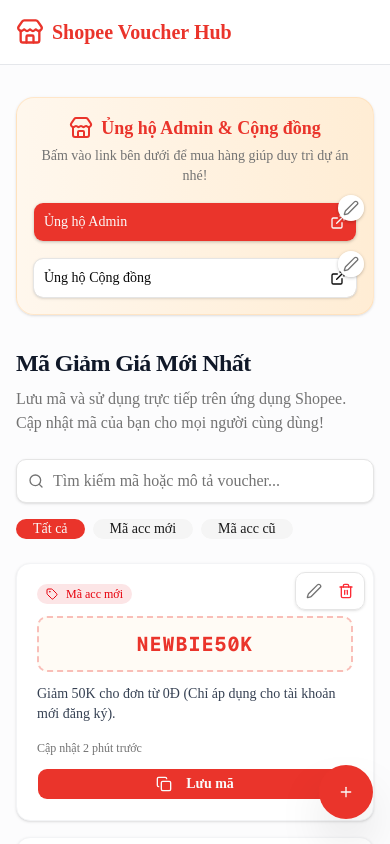
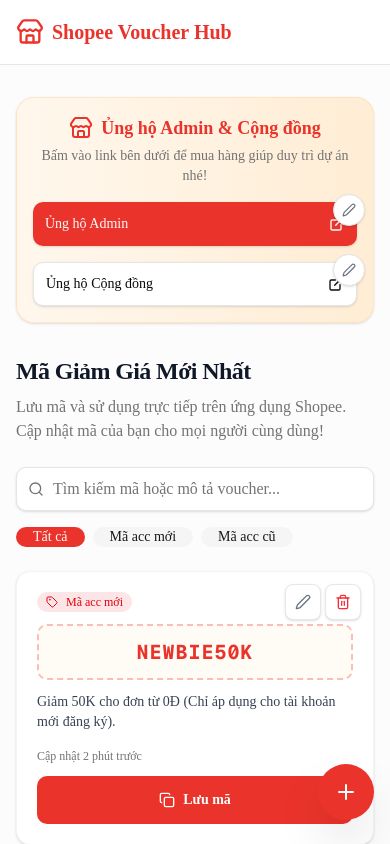
Before and after one commit to hahoangtuanhung-hust/Visualize-aff, a Next.js app: page / in a window 390 px wide. Shown: the top 844 px of the page. Built offline with nearby package versions, Linux system fonts and the light colour scheme; no server answers; the database is empty.

Commit message:
fix: old iOS compatibility - hex color fallback, native buttons, 44px touch targets, no backdrop-blur

```diff
--- a/app/globals.css
+++ b/app/globals.css
@@ -49,6 +49,44 @@
 }
 
 :root {
+  /* Hex fallbacks for browsers that don't support oklch (Safari < 15.4) */
+  --background: #ffffff;
+  --foreground: #171717;
+  --card: #ffffff;
+  --card-foreground: #171717;
+  --popover: #ffffff;
+  --popover-foreground: #171717;
+  --primary: #ee4d2d;
+  --primary-foreground: #fafafa;
+  --secondary: #f5f5f5;
+  --secondary-foreground: #262626;
+  --muted: #f5f5f5;
+  --muted-foreground: #737373;
+  --accent: #f5f5f5;
+  --accent-foreground: #262626;
+  --destructive: #e53e3e;
+  --border: #e5e5e5;
+  --input: #e5e5e5;
+  --ring: #a3a3a3;
+  --chart-1: #d4d4d4;
+  --chart-2: #737373;
+  --chart-3: #525252;
+  --chart-4: #404040;
+  --chart-5: #262626;
+  --radius: 0.625rem;
+  --sidebar: #fafafa;
+  --sidebar-foreground: #171717;
+  --sidebar-primary: #262626;
+  --sidebar-primary-foreground: #fafafa;
+  --sidebar-accent: #f5f5f5;
+  --sidebar-accent-foreground: #262626;
+  --sidebar-border: #e5e5e5;
+  --sidebar-ring: #a3a3a3;
+}
+
+/* oklch overrides for modern browsers */
+@supports (color: oklch(1 0 0)) {
+  :root {
     --background: oklch(1 0 0);
     --foreground: oklch(0.145 0 0);
     --card: oklch(1 0 0);
@@ -72,7 +110,6 @@
     --chart-3: oklch(0.439 0 0);
     --chart-4: oklch(0.371 0 0);
     --chart-5: oklch(0.269 0 0);
-  --radius: 0.625rem;
     --sidebar: oklch(0.985 0 0);
     --sidebar-foreground: oklch(0.145 0 0);
     --sidebar-primary: oklch(0.205 0 0);
@@ -82,7 +119,44 @@
     --sidebar-border: oklch(0.922 0 0);
     --sidebar-ring: oklch(0.708 0 0);
   }
+}
 
+.dark {
+  /* Hex fallbacks for dark mode */
+  --background: #171717;
+  --foreground: #fafafa;
+  --card: #262626;
+  --card-foreground: #fafafa;
+  --popover: #262626;
+  --popover-foreground: #fafafa;
+  --primary: #ee4d2d;
+  --primary-foreground: #fafafa;
+  --secondary: #262626;
+  --secondary-foreground: #fafafa;
+  --muted: #262626;
+  --muted-foreground: #a3a3a3;
+  --accent: #262626;
+  --accent-foreground: #fafafa;
+  --destructive: #ef5350;
+  --border: rgba(255, 255, 255, 0.1);
+  --input: rgba(255, 255, 255, 0.15);
+  --ring: #737373;
+  --chart-1: #d4d4d4;
+  --chart-2: #737373;
+  --chart-3: #525252;
+  --chart-4: #404040;
+  --chart-5: #262626;
+  --sidebar: #262626;
+  --sidebar-foreground: #fafafa;
+  --sidebar-primary: #60a5fa;
+  --sidebar-primary-foreground: #fafafa;
+  --sidebar-accent: #262626;
+  --sidebar-accent-foreground: #fafafa;
+  --sidebar-border: rgba(255, 255, 255, 0.1);
+  --sidebar-ring: #737373;
+}
+
+@supports (color: oklch(1 0 0)) {
   .dark {
     --background: oklch(0.145 0 0);
     --foreground: oklch(0.985 0 0);
@@ -116,6 +190,7 @@
     --sidebar-border: oklch(1 0 0 / 10%);
     --sidebar-ring: oklch(0.556 0 0);
   }
+}
 
 @layer base {
   * {
@@ -127,4 +202,39 @@
   html {
     @apply font-sans;
   }
+
+  /* ===== OLD DEVICE COMPATIBILITY FIXES ===== */
+
+  /* Ensure all buttons and clickable elements have proper touch targets (>= 44px) */
+  button,
+  [role="button"],
+  a,
+  input,
+  select,
+  textarea {
+    -webkit-tap-highlight-color: transparent;
+    touch-action: manipulation;
+    min-height: 44px;
+    min-width: 44px;
   }
+
+  /* Exception: icon-only buttons can be smaller but still need 44px touch area */
+  button[data-slot="button"] {
+    position: relative;
+  }
+
+  /* Fix backdrop-filter not working on old Safari */
+  .backdrop-blur-sm {
+    -webkit-backdrop-filter: blur(4px);
+  }
+
+  /* Flexbox gap fallback for old Safari (<14.1) */
+  @supports not (gap: 1px) {
+    .gap-1 > * + * { margin-left: 0.25rem; }
+    .gap-2 > * + * { margin-left: 0.5rem; }
+    .gap-4 > * + * { margin-left: 1rem; }
+    .flex-col.gap-1 > * + * { margin-left: 0; margin-top: 0.25rem; }
+    .flex-col.gap-2 > * + * { margin-left: 0; margin-top: 0.5rem; }
+    .flex-col.gap-4 > * + * { margin-left: 0; margin-top: 1rem; }
+  }
+}
--- a/components/AddVoucherModal.tsx
+++ b/components/AddVoucherModal.tsx
@@ -80,10 +80,13 @@
     <Dialog open={open} onOpenChange={setOpen}>
       <DialogTrigger
         render={
-          <Button className="rounded-full shadow-2xl h-14 w-14 md:h-12 md:w-auto md:rounded-full px-0 md:px-5 fixed bottom-6 right-4 md:bottom-8 md:right-8 z-50 transition-transform hover:scale-105 active:scale-95">
-            <Plus className="w-6 h-6 md:mr-2" />
-            <span className="hidden md:inline font-semibold text-base">Thêm Mã</span>
-          </Button>
+          <button
+            type="button"
+            className="rounded-full shadow-2xl fixed z-50 inline-flex items-center justify-center text-white font-semibold active:opacity-80"
+            style={{ backgroundColor: 'var(--primary, #ee4d2d)', width: '56px', height: '56px', minWidth: '56px', minHeight: '56px', bottom: '24px', right: '16px', WebkitTapHighlightColor: 'transparent', touchAction: 'manipulation', border: 'none', padding: 0 }}
+          >
+            <Plus className="w-6 h-6" />
+          </button>
         }
       />
       <DialogContent className="sm:max-w-[425px]">
--- a/components/AffiliateWidget.tsx
+++ b/components/AffiliateWidget.tsx
@@ -99,24 +99,33 @@
     }
 
     return (
-      <div className="flex items-center gap-2 flex-1 w-full relative group">
-        <Button
-          variant={personKey === "person1" ? "default" : "outline"}
-          className="flex-1 justify-between shadow-sm h-10 w-full"
-          onClick={() => window.open(data.url, "_blank")}
+      <div className="flex items-center flex-1 w-full relative" style={{ gap: '8px' }}>
+        <button
+          type="button"
+          className="flex-1 inline-flex items-center justify-between rounded-lg text-sm font-medium shadow-sm"
+          style={{
+            height: '44px',
+            minHeight: '44px',
+            padding: '0 12px',
+            backgroundColor: personKey === 'person1' ? 'var(--primary, #ee4d2d)' : 'var(--background, #fff)',
+            color: personKey === 'person1' ? 'var(--primary-foreground, #fff)' : 'var(--foreground, #171717)',
+            border: personKey === 'person1' ? 'none' : '1px solid var(--border, #e5e5e5)',
+            WebkitTapHighlightColor: 'transparent',
+            touchAction: 'manipulation',
+          }}
+          onClick={() => window.open(data.url, '_blank')}
         >
           Ủng hộ {data.name}
-          <ExternalLink className="ml-2 w-4 h-4" />
-        </Button>
-        <Button
-          size="icon"
-          variant="ghost"
-          className="md:opacity-0 opacity-100 group-hover:opacity-100 absolute -right-2 -top-2 w-7 h-7 bg-white dark:bg-gray-800 shadow-sm border rounded-full text-muted-foreground transition-opacity"
+          <ExternalLink className="w-4 h-4" style={{ marginLeft: '8px' }} />
+        </button>
+        <button
+          type="button"
+          className="inline-flex items-center justify-center rounded-full bg-white border shadow-sm text-gray-500 active:bg-gray-100"
+          style={{ width: '32px', height: '32px', minWidth: '32px', minHeight: '32px', position: 'absolute', right: '-8px', top: '-8px', padding: 0, WebkitTapHighlightColor: 'transparent', touchAction: 'manipulation' }}
           onClick={(e) => handleEdit(personKey, e)}
-          title="Sửa link"
         >
           <Edit2 className="w-3.5 h-3.5" />
-        </Button>
+        </button>
       </div>
     );
   };
--- a/components/VoucherCard.tsx
+++ b/components/VoucherCard.tsx
@@ -125,14 +125,24 @@
 
   return (
     <div className="bg-white dark:bg-gray-900 border border-gray-100 dark:border-gray-800 rounded-xl p-5 shadow-sm hover:shadow-md transition-all relative group flex flex-col justify-between">
-      <div className="absolute right-2 top-2 md:opacity-0 opacity-100 group-hover:opacity-100 transition-opacity flex gap-1 bg-white/90 dark:bg-gray-900/90 backdrop-blur-sm p-1 rounded-lg border shadow-sm">
-        <Button size="icon" variant="ghost" className="h-7 w-7 text-muted-foreground" onClick={() => setIsEditing(true)}>
-          <Edit2 className="w-3.5 h-3.5" />
-        </Button>
+      <div className="absolute right-2 top-2 md:opacity-0 opacity-100 group-hover:opacity-100 transition-opacity flex p-1 rounded-lg" style={{ gap: '4px' }}>
+        <button
+          type="button"
+          className="inline-flex items-center justify-center rounded-md bg-white border border-gray-200 shadow-sm text-gray-500 active:bg-gray-100"
+          style={{ width: '36px', height: '36px', minWidth: '36px', minHeight: '36px', padding: 0 }}
+          onClick={() => setIsEditing(true)}
+        >
+          <Edit2 className="w-4 h-4" />
+        </button>
         {onDelete && (
-          <Button size="icon" variant="ghost" className="h-7 w-7 text-red-500 hover:text-red-600 hover:bg-red-50" onClick={() => onDelete(voucher.id)}>
-            <Trash2 className="w-3.5 h-3.5" />
-          </Button>
+          <button
+            type="button"
+            className="inline-flex items-center justify-center rounded-md bg-white border border-gray-200 shadow-sm text-red-500 active:bg-red-50"
+            style={{ width: '36px', height: '36px', minWidth: '36px', minHeight: '36px', padding: 0 }}
+            onClick={() => onDelete(voucher.id)}
+          >
+            <Trash2 className="w-4 h-4" />
+          </button>
         )}
       </div>
 
@@ -160,13 +170,15 @@
           Cập nhật {formatDistanceToNow(voucher.updatedAt, { locale: vi, addSuffix: true })}
         </div>
 
-        <Button
-          className="w-full font-semibold group/btn"
+        <button
+          type="button"
+          className="w-full font-semibold inline-flex items-center justify-center rounded-lg text-white text-sm active:opacity-80"
+          style={{ backgroundColor: 'var(--primary, #ee4d2d)', height: '48px', minHeight: '48px', padding: '0 16px', WebkitTapHighlightColor: 'transparent', touchAction: 'manipulation' }}
           onClick={handleCopyAndRedirect}
         >
-          <Copy className="w-4 h-4 mr-2 group-hover/btn:scale-110 transition-transform" />
+          <Copy className="w-4 h-4" style={{ marginRight: '8px' }} />
           Lưu mã
-        </Button>
+        </button>
       </div>
     </div>
   );
```
Lines whose indentation alone changed are shown as unchanged.
